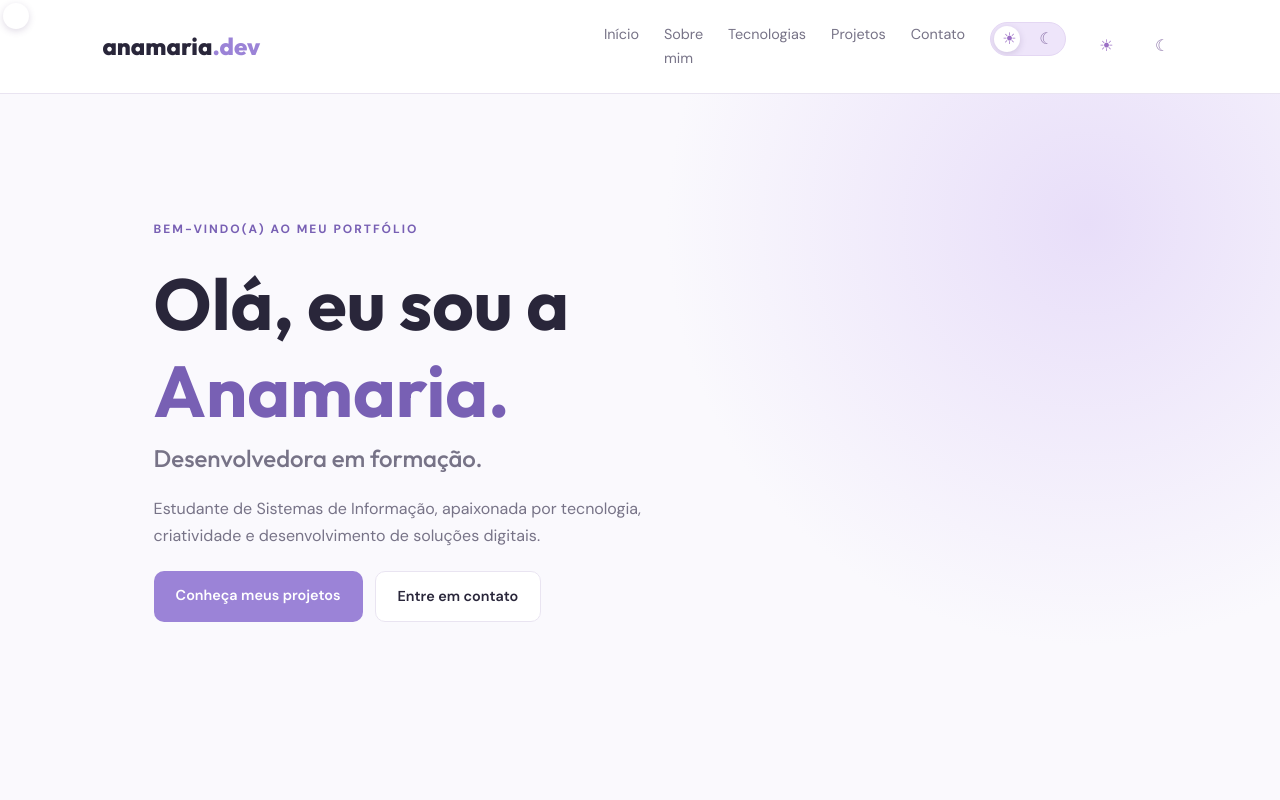
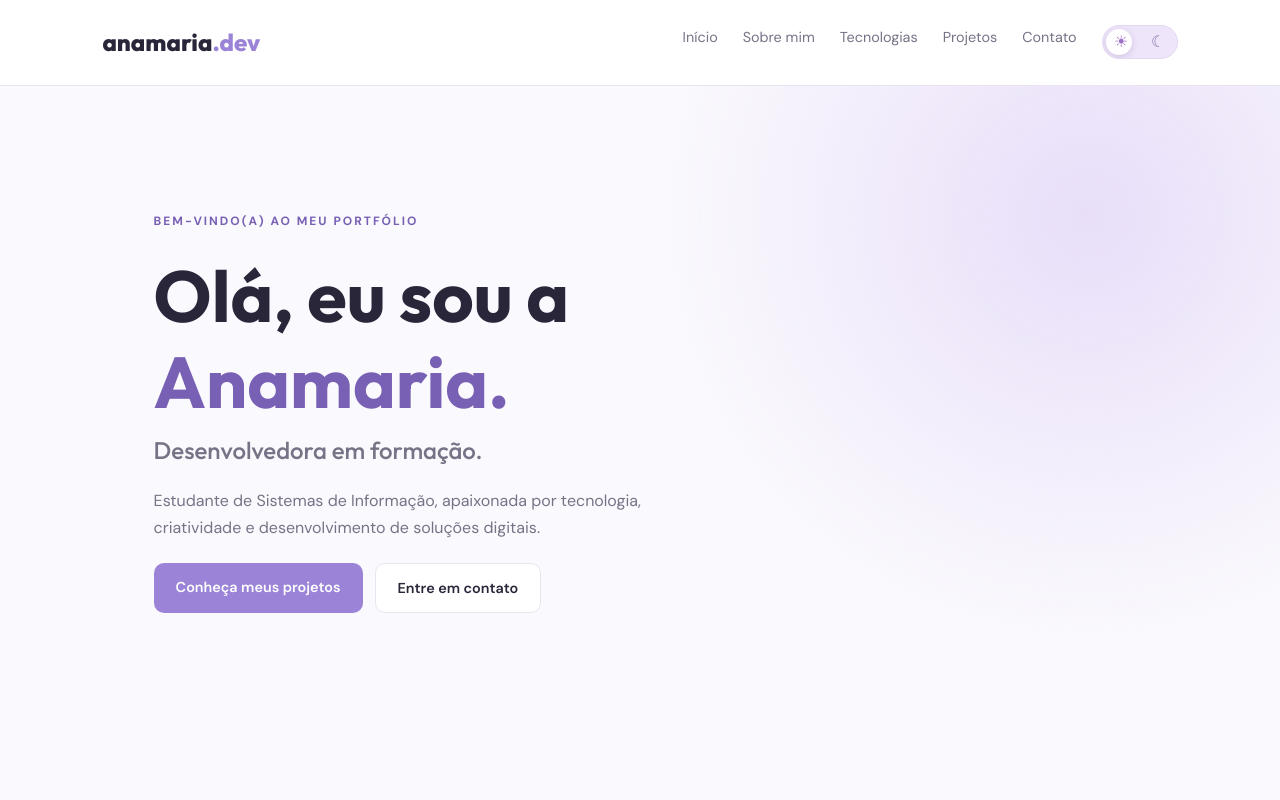
Before and after one commit to Alv435/Portifolio-Anamaria, a plain HTML site: page index.html in a window 1280 px wide. Shown: the top 800 px of the page. Drawn offline with Linux system fonts and the light colour scheme.

Commit message:
Refactor navigation and theme toggle button

```diff
--- a/index.html
+++ b/index.html
@@ -19,14 +19,12 @@
     <header class="header">
         <a href="#inicio" class="logo">anamaria<span>.dev</span></a>
 
-
         <nav class="navigation">
             <a href="#inicio">Início</a>
             <a href="#sobre">Sobre mim</a>
             <a href="#tecnologias">Tecnologias</a>
             <a href="#projetos">Projetos</a>
             <a href="#contato">Contato</a>
-
 
             <button
                 class="theme-toggle"
@@ -39,15 +37,9 @@
             >
                 <span class="theme-option light-option" aria-hidden="true">☀</span>
                 <span class="theme-option dark-option" aria-hidden="true">☾</span>
-    <span class="theme-toggle-thumb"></span>
-</button>
-
-    <span class="theme-option light-option">☀</span>
-    <span class="theme-option dark-option">☾</span>
-    <span class="theme-toggle-thumb"></span>
+                <span class="theme-toggle-thumb" aria-hidden="true"></span>
             </button>
         </nav>
-
     </header>
 
     <main>
```
Lines whose indentation alone changed are shown as unchanged.
